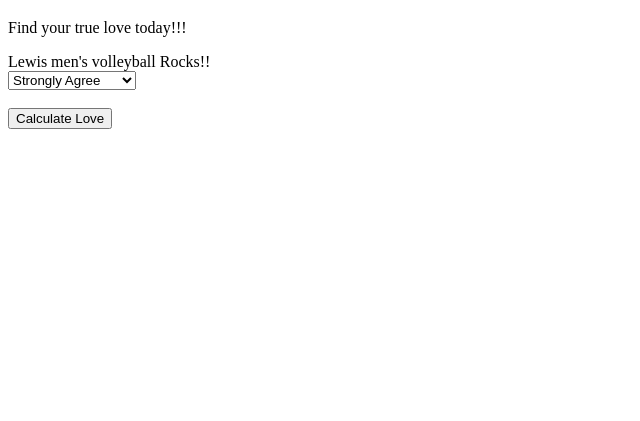
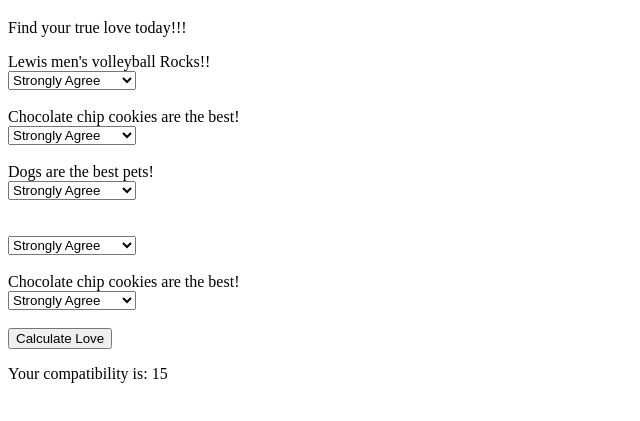
Before and after one commit to SyverDrolsum/Matchmaker-sdk, a plain HTML site: page index.html in a window 1280 px wide. Both pictures are taken after a click on the button "Calculate Love". Shown: the part 61-482 px from the top of the page, without its empty margins (0-640 px from the left). Drawn offline with Linux system fonts and the light colour scheme.

Commit message:
Update index.html

```diff
--- a/index.html
+++ b/index.html
@@ -7,11 +7,9 @@
 <h1>Matchmaker</h1>
 <p>Find your true love today!!!</p>
 
-<label>
-  Lewis men's volleyball Rocks!!
-</label>
+
+<label>Lewis men's volleyball Rocks!!</label>
 <br>
-
 
 <select id="q1">
   <option value="5">Strongly Agree</option>
@@ -23,15 +21,89 @@
 
 <br><br>
 
-<button onclick="calculateLove()">
-  Calculate Love
-</button>
+<label>Chocolate chip cookies are the best! </label>
+<br>
+
+<select id="q2">
+  <option value="5">Strongly Agree</option>
+  <option value="4">Agree</option>
+  <option value="3">Neutral</option>
+  <option value="2">Disagree</option>
+  <option value="1">Strongly Disagree</option>
+</select>
+
+<br><br>
+
+<label>Dogs are the best pets! </label>
+<br>
+
+<select id="q3">
+  <option value="5">Strongly Agree</option>
+  <option value="4">Agree</option>
+  <option value="3">Neutral</option>
+  <option value="2">Disagree</option>
+  <option value="1">Strongly Disagree</option>
+</select>
+
+<br><br>
+
+<label> </label>
+<br>
+
+<select id="q4">
+  <option value="5">Strongly Agree</option>
+  <option value="4">Agree</option>
+  <option value="3">Neutral</option>
+  <option value="2">Disagree</option>
+  <option value="1">Strongly Disagree</option>
+</select>
+
+<br><br>
+
+<label>
+  Chocolate chip cookies are the best!
+</label>
+<br>
+
+<select id="q5">
+  <option value="5">Strongly Agree</option>
+  <option value="4">Agree</option>
+  <option value="3">Neutral</option>
+  <option value="2">Disagree</option>
+  <option value="1">Strongly Disagree</option>
+</select>
+
+<br><br>
+
+<button onclick="calculateCompatibility()">Calculate Love</button>
+<p id="compatibility"></p>
 
 <script>
-  console.log('starting...')
+  console.log('starting Matchmaker...');
 
-  function calculateLove() {
-    console.log('calculate love')
+  function calculateCompatibility() {
+    const preferredAnswers = [5, 5, 5];
+    console.log('calculating compatibility');
+    const userAnswers = [];
+    userAnswers.push(document.getElementById('q1').selectedOptions[0].value);
+    userAnswers.push(document.getElementById('q2').selectedOptions[0].value);
+    userAnswers.push(document.getElementById('q3').selectedOptions[0].value);
+
+    console.log(userAnswers);
+
+    let totalCompatibility = 0;
+
+    for (let i = 0; i < userAnswers.length; i++) {
+     const userAnswersInt = parseInt(userAnswers[i]);
+      let questionCompatibility = 5 - Math.abs(userAnswersInt - preferredAnswers[i]);
+      totalCompatibility += questionCompatibility;
+    }
+
+    console.log(totalCompatibility)
+
+    document.getElementById("compatibility").innerHTML = "Your compatibility is: " + totalCompatibility;
+
+
   }
 </script>
 
```
